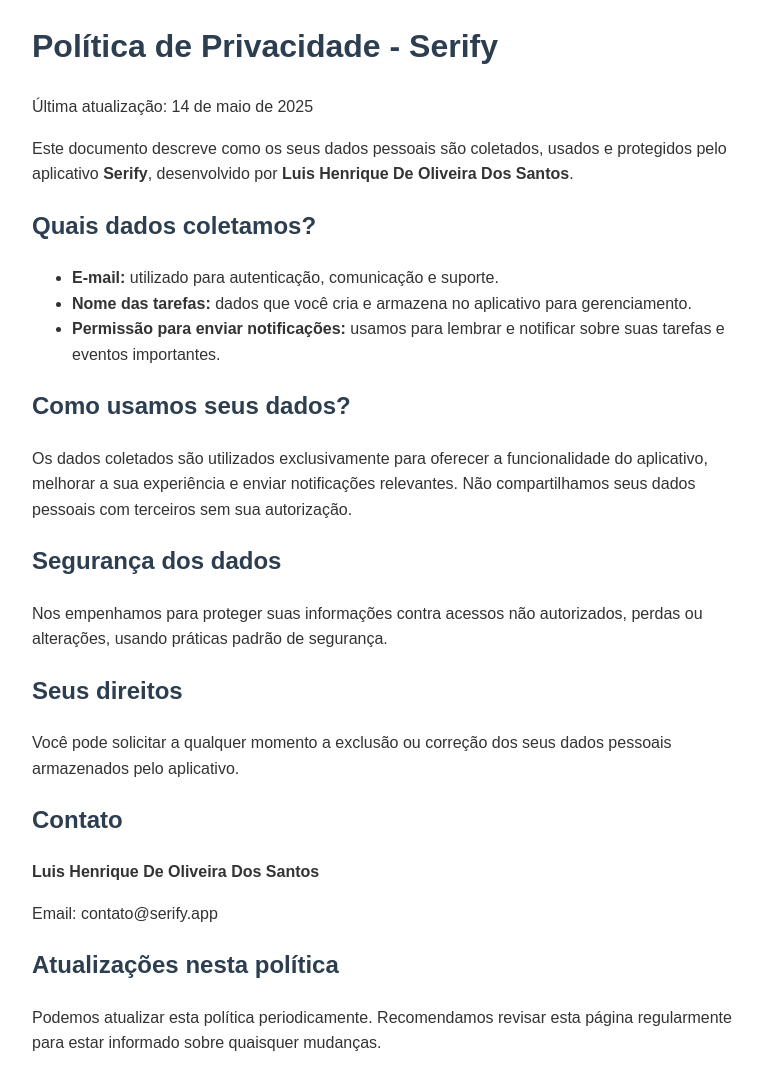
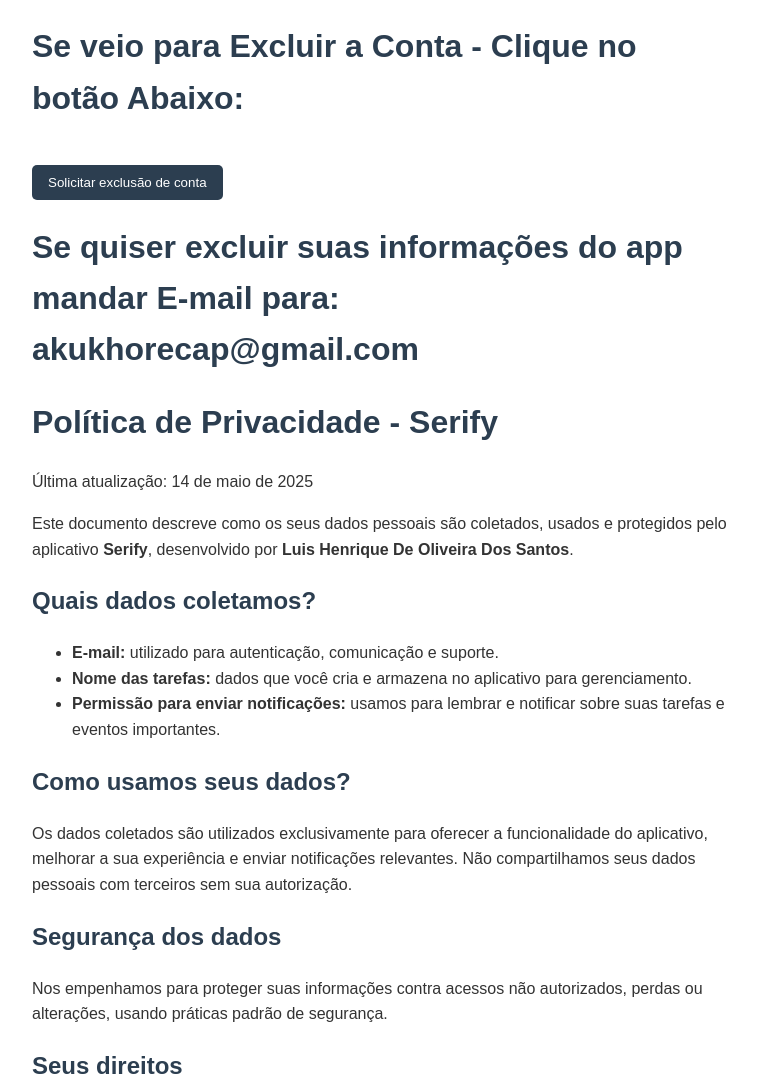
Before and after one commit to Akukho-n/politica_de_privacidade, a plain HTML site: page index.html in a window 1280 px wide. Shown: the top 1088 px of the page, without its empty margins (258-1015 px from the left). Drawn offline with Linux system fonts and the light colour scheme.

Commit message:
Update index.html

```diff
--- a/index.html
+++ b/index.html
@@ -41,6 +41,10 @@
   </style>
 </head>
 <body>
+  <h1> Se veio para Excluir a Conta - Clique no botão Abaixo:</h1>
+  <button class="btn" onclick="mostrarFormulario()">Solicitar exclusão de conta</button>
+
+  <h1> Se quiser excluir suas informações do app mandar E-mail para: akukhorecap@gmail.com</h1>
 
   <!-- Política de Privacidade -->
   <div id="politica">
@@ -73,7 +77,7 @@
     <h2>Atualizações nesta política</h2>
     <p>Podemos atualizar esta política periodicamente. Recomendamos revisar esta página regularmente para estar informado sobre quaisquer mudanças.</p>
 
-    <button class="btn" onclick="mostrarFormulario()">Solicitar exclusão de conta</button>
+
   </div>
 
   <!-- Formulário de exclusão (Google Forms embed) -->
```
